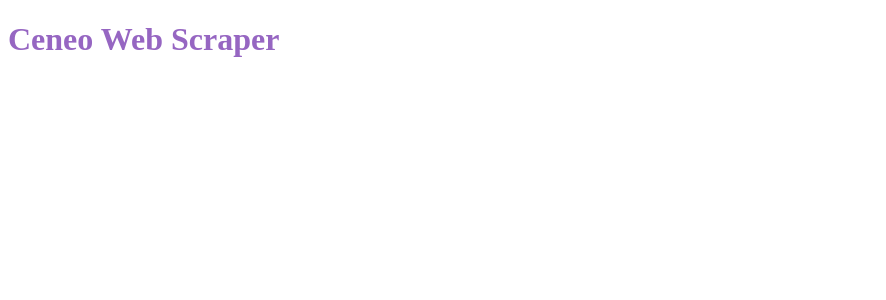
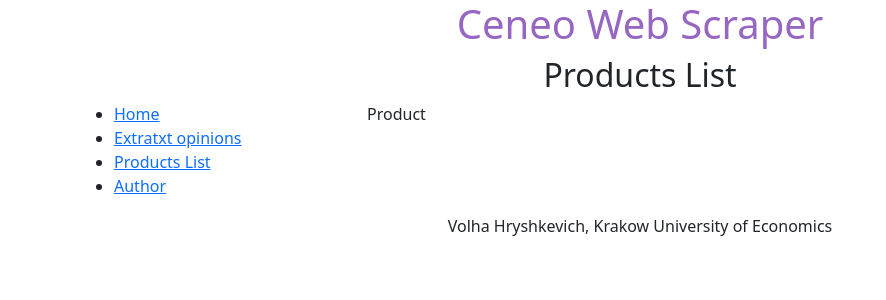
Before and after one commit to Volha19/CeneoWebScraper, a Flask app: page /products in a window 1280 px wide. Shown: the top 300 px of the page, without its empty margins (0-886 px from the left). Run offline with Flask 3, Linux system fonts and the light colour scheme; some libraries are stand-ins or nearby versions.

Commit message:
26.05.2025 VH

```diff
--- a/app/templates/about.html
+++ b/app/templates/about.html
@@ -1,4 +1,5 @@
 {% extends "base.html" %}
+{% block title %}About the author{% endblock %}
 {% block content %}
 
 {% endblock %}
--- a/app/templates/base.html
+++ b/app/templates/base.html
@@ -3,12 +3,40 @@
 <head>
     <meta charset="UTF-8">
     <meta name="viewport" content="width=device-width, initial-scale=1.0">
+    <link href="https://cdn.jsdelivr.net/npm/bootstrap@5.3.6/dist/css/bootstrap.min.css" rel="stylesheet" integrity="sha384-4Q6Gf2aSP4eDXB8Miphtr37CMZZQ5oXLH2yaXMJ2w8e2ZtHTl7GptT4jmndRuHDT" crossorigin="anonymous">
+    <link rel="stylesheet" href="https://cdn.jsdelivr.net/npm/bootstrap-icons@1.13.1/font/bootstrap-icons.min.css">
     <link rel="stylesheet" href="{{url_for('static',filename="style.css")}}">
-    <title>Document</title>
+    <title>Ceneo Web Scraper</title>
 </head>
 <body>
-    <h1>Ceneo Web Scraper</h1>
-    {% block content %}
+    <header class="container text-center">
+        <h1>Ceneo Web Scraper</h1>
+        <h2>{% block title %}{% endblock %}</h2>
+    </header>
+    <section class="container">
+        <div class = "row">
+            <div class="col-3">
+                <nav>
+                    <ul>
+                        <li><a href="{{url_for('index')}}">Home</a></li>
+                        <li><a href="{{url_for('render_form')}}">Extratxt opinions</a></li>
+                        <li><a href="{{url_for('product')}}">Products List</a></li>
+                        <li><a href="{{url_for('about')}}">Author</a></li>
+                    </ul>
+                </nav>
+            </div>
+            <div class="col-9">
+                {% block content %}
+                {% endblock %}
+            </div>
+        </div>
+    </section>
+    <footer class="container text-center">
+        <p> Volha Hryshkevich, Krakow University of Economics </p>
+    </footer>
+    <script src="https://ajax.googleapis.com/ajax/libs/jquery/3.7.1/jquery.min.js"></script>
+    <script src="https://cdn.jsdelivr.net/npm/bootstrap@5.3.6/dist/js/bootstrap.bundle.min.js" integrity="sha384-j1CDi7MgGQ12Z7Qab0qlWQ/Qqz24Gc6BM0thvEMVjHnfYGF0rmFCozFSxQBxwHKO" crossorigin="anonymous"></script>
+    {% block scripts %}
     {% endblock %}
 </body>
 </html>
--- a/app/templates/index.html
+++ b/app/templates/index.html
@@ -1,4 +1,10 @@
 {% extends "base.html" %}
+{% block title %}Project description{% endblock %}
 {% block content %}
-
+<ul>
+    <li>Purpose of the app</li>
+    <li>Description of the app operations</li>
+    <li>Libraries/Packages used</li>
+    <li>Applied approaches</li>
+</ul>
 {% endblock %}
--- a/run.py
+++ b/app/templates/products.html
@@ -1,6 +1,5 @@
-from app import app
-
-if __name__ == "__main__":
-    app.run(debug=True)
-
-#flask run --debug   - reload of the page
+{% extends "base.html" %}
+{% block title %}Products List {% endblock %}
+{% block content %}
+<p>Product</p>
+{% endblock %}
--- a/app/views.py
+++ b/app/views.py
@@ -1,25 +1,34 @@
-from flask import render_template
 from app import app
+from flask import render_template, redirect, url_for, request
+from app.forms import ExtractionForm
 
 @app.route("/")
-@app.route("/<name>")
-def greeting(name = "World"):
+def index():
     return render_template("index.html")
 
 @app.route("/extract")
-def extract(name = "World"):
-    return render_template("extract.html")
+def render_form():
+    form = ExtractionForm()
+    return render_template("extract.html", form = form)
 
-@app.route("/extract")
-def products(name = "World"):
+@app.route("/extract", methods=['POST'])
+def extract():
+    form = ExtractionForm(request.form)
+    if form.validate():
+        product_id = form.product_id.data
+        return redirect(url_for('product',product_id = product_id))
+    return render_template('extract', form=form)
+
+@app.route("/products")
+def products():
     return render_template("products.html")
 
 @app.route("/product/<product_id>")
-def product(name = "World"):
-    return render_template("product.html")
+def product(product_id):
+    return render_template("product.html", product_id=product_id)
 
 @app.route("/about")
-def about(name = "World"):
+def about():
     return render_template("about.html")
 
 
```
Also changed, not shown: app/forms.py (added, +9 -0 lines), app/templates/extract.html (+19 -0 lines).
